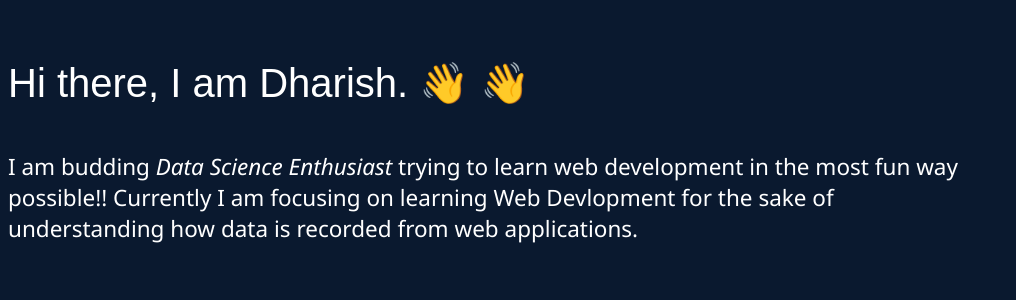
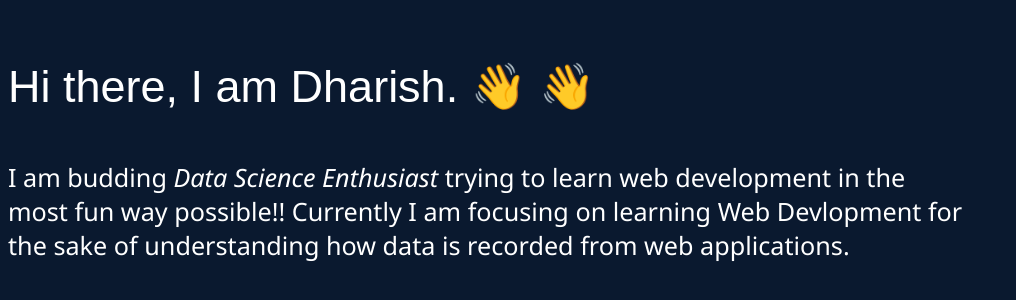
Before and after one commit to dhari232/dhari232.github.io, a plain HTML site: page index.html in a window 1280 px wide. Shown: the part 140-440 px from the top of the page, without its empty margins (0-1016 px from the left). Drawn offline with Linux system fonts and the light colour scheme.

Commit message:
allignment

```diff
--- a/style.css
+++ b/style.css
@@ -1,6 +1,6 @@
 #Name {
 	color: white;
-	font-size: 40px;
+	font-size: 2.5lh;
 	font-family: sans-serif;
 	margin-top: 15vw;
 	grid-row-start: 1;
@@ -15,7 +15,7 @@
 
 #content{
 	color: white;
-	font-size: 0.5lh;
+	font-size: 1.4lh;
 	margin-top: 1vw;
 	margin-right: 3vw;
 	font-family: Segoe UI;
```
Also changed, not shown: index.html (+2 -3 lines).
